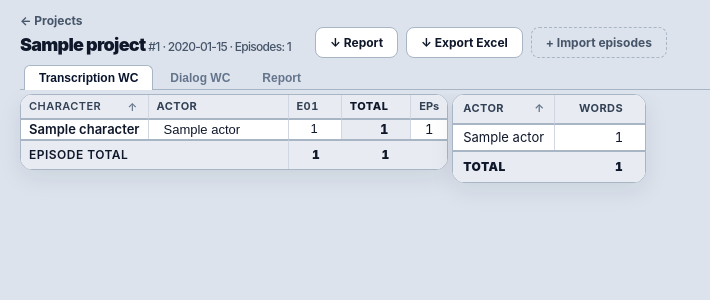
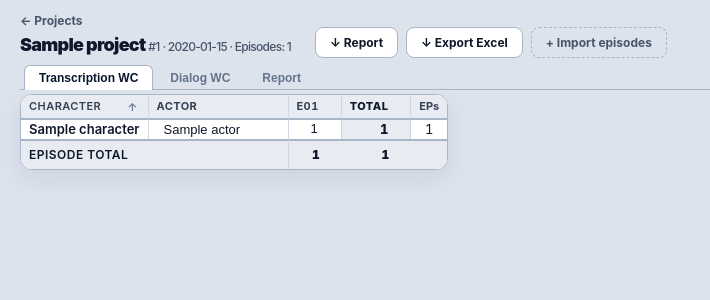
Before and after one commit to lalex321/DubStudio, a FastAPI app: page /projects/1 in a window 1280 px wide. Shown: the part 45-345 px from the top of the page, without its empty margins (0-710 px from the left). Run offline with FastAPI, Linux system fonts and the light colour scheme; the visitor is signed in with stand-in values (Sample User, id 1); tables that the repository leaves empty hold one stand-in row (values such as "Sample post"); some libraries are stand-ins or nearby versions.

Commit message:
Restore [hidden] semantics for .grid-wrap
.grid-wrap sets display: inline-block, which is an author-level rule
that outranks the user-agent [hidden] { display: none }. As a result
<div class="grid-wrap" hidden> was still painted — the Report tab
switched the active button but the pivot stayed on screen behind the
report grid. Re-assert display: none at author specificity so the
hidden attribute works again.

Co-Authored-By: Claude Opus 4.7 (1M context) <noreply@anthropic.com>

```diff
--- a/static/styles.css
+++ b/static/styles.css
@@ -593,6 +593,10 @@ a:hover { color: var(--primary-hover); }
   border-color: var(--line);
 }
 
+/* Without this, `<div class="grid-wrap" hidden>` still paints: the
+   author-level `display: inline-block` below outranks the user-agent
+   `[hidden] { display: none }` rule. Re-assert it at author specificity. */
+.grid-wrap[hidden] { display: none; }
 .grid-wrap {
   display: inline-block;
   /* `overflow: clip` clips rounded corners WITHOUT creating a scroll
```
